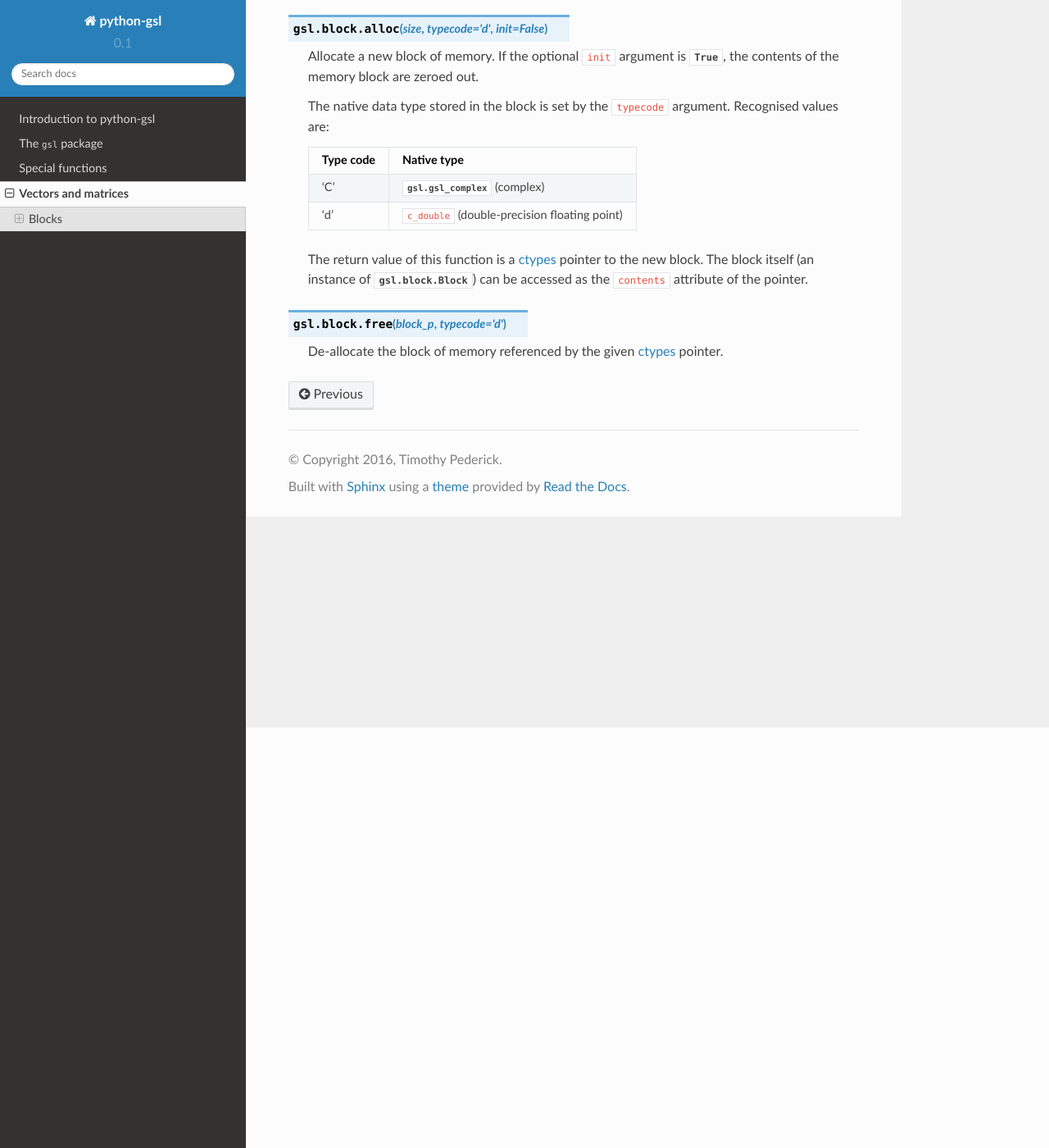
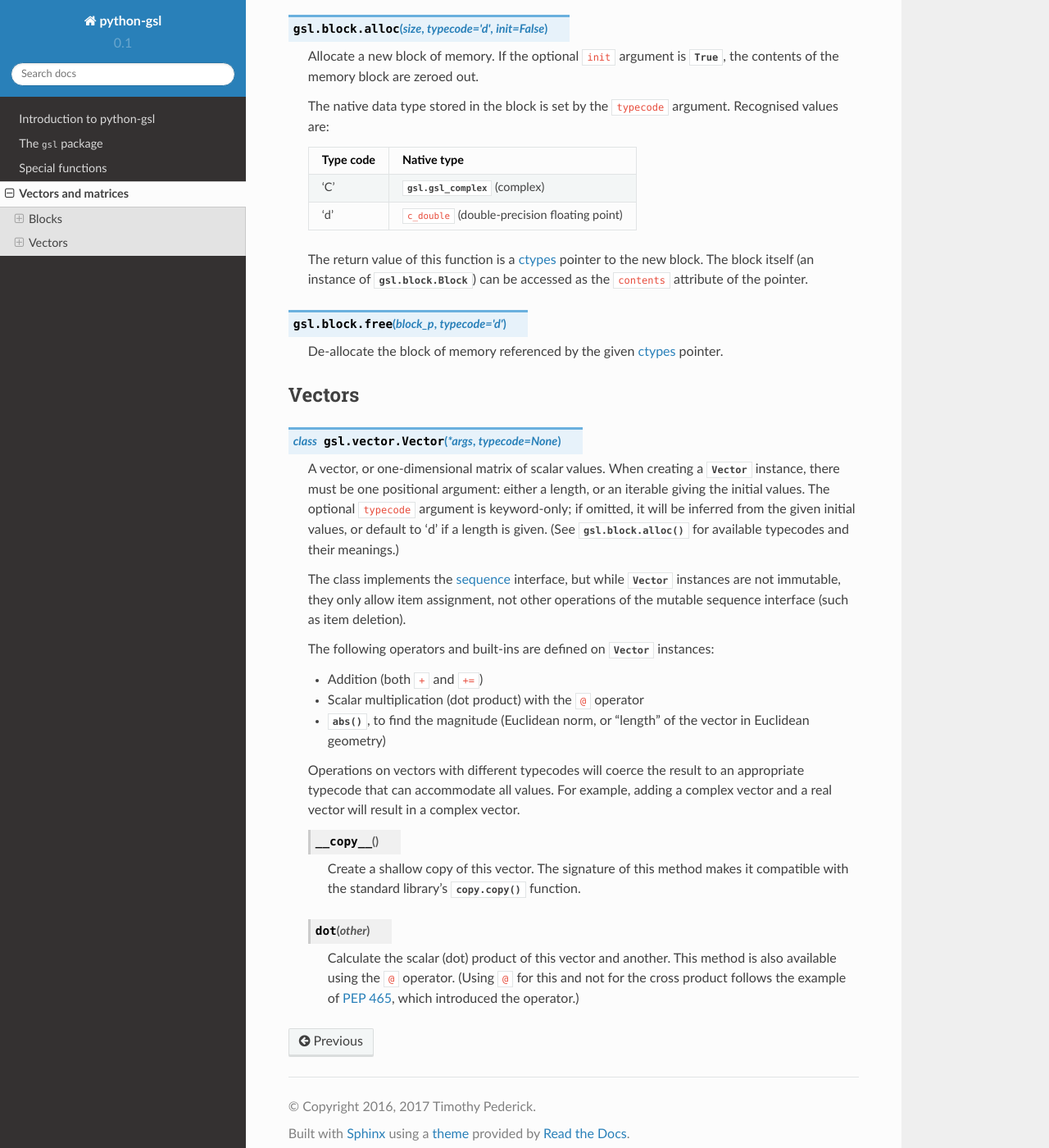
Before and after one commit to perey/python-gsl, a Sphinx documentation site: the page built from docs/vec_mat.rst, in a window 1280 px wide and 1400 px high, scrolled down 513 px. Shown: the whole window at 82% size. Built offline with Sphinx 7.4.7 and the Read the Docs theme 2.0.0, drawn with Linux system fonts in a browser that asks for light colours.

Commit message:
Documented the Vector class.

```diff
--- a/docs/conf.py
+++ b/docs/conf.py
@@ -53,7 +53,7 @@ master_doc = 'index'
 
 # General information about the project.
 project = 'python-gsl'
-copyright = '2016, Timothy Pederick'
+copyright = '2016, 2017 Timothy Pederick'
 author = 'Timothy Pederick'
 
 # The version info for the project you're documenting, acts as replacement for
--- a/docs/vec_mat.rst
+++ b/docs/vec_mat.rst
@@ -47,3 +47,49 @@ so are available from python-gsl.
    De-allocate the block of memory referenced by the given ctypes_ pointer.
 
 .. _ctypes: https://docs.python.org/3/library/ctypes.html
+
+Vectors
+=======
+
+.. py:module:: gsl.vector
+
+.. py:class:: Vector(*args, typecode=None)
+
+   A vector, or one-dimensional matrix of scalar values. When creating a
+   :py:class:`Vector` instance, there must be one positional argument: either a
+   length, or an iterable giving the initial values. The optional ``typecode``
+   argument is keyword-only; if omitted, it will be inferred from the given
+   initial values, or default to 'd' if a length is given. (See
+   :py:func:`gsl.block.alloc` for available typecodes and their meanings.)
+
+   The class implements the sequence_ interface, but while :py:class:`Vector`
+   instances are not immutable, they only allow item assignment, not other
+   operations of the mutable sequence interface (such as item deletion).
+
+   The following operators and built-ins are defined on :py:class:`Vector`
+   instances:
+
+   * Addition (both ``+`` and ``+=``)
+   * Scalar multiplication (dot product) with the ``@`` operator
+   * :py:func:`!abs`, to find the magnitude (Euclidean norm, or "length" of
+     the vector in Euclidean geometry)
+
+   Operations on vectors with different typecodes will coerce the result to an
+   appropriate typecode that can accommodate all values. For example, adding a
+   complex vector and a real vector will result in a complex vector.
+
+   .. py:method:: __copy__()
+
+      Create a shallow copy of this vector. The signature of this method makes
+      it compatible with the standard library's :py:func:`copy.copy` function.
+
+   .. py:method:: dot(other)
+
+      Calculate the scalar (dot) product of this vector and another. This
+      method is also available using the ``@`` operator. (Using ``@`` for this
+      and not for the cross product follows the example of `PEP 465`_, which
+      introduced the operator.)
+
+.. _sequence: https://docs.python.org/3/library/collections.abc.html#collections.abc.Sequence
+
+.. _`PEP 465`: https://www.python.org/dev/peps/pep-0465/
```
